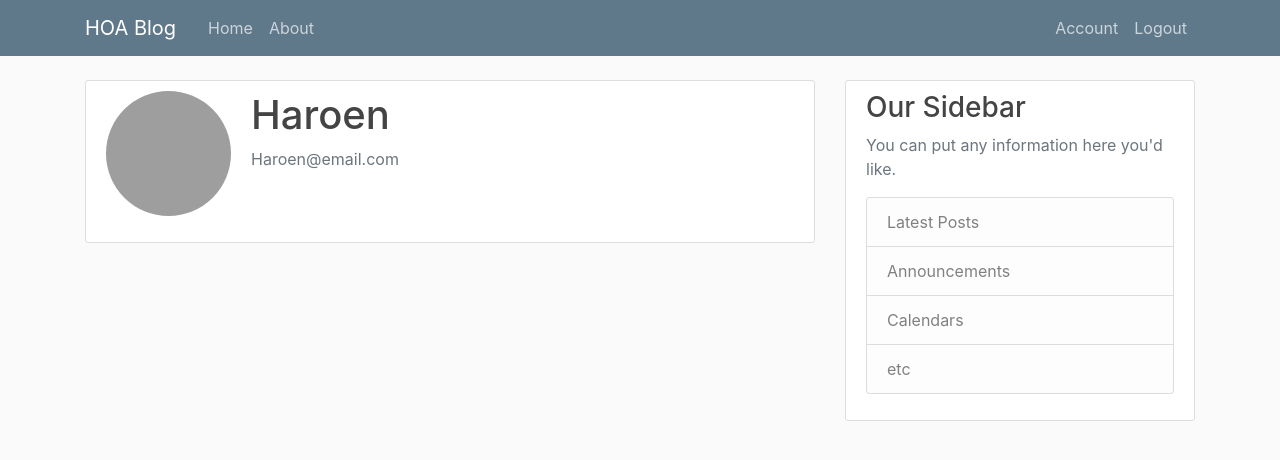
After one commit to H4R03N/Ahmed_Haroen_set09103_cw2, a Flask app: page /account in a window 1280 px wide. The commit adds this page. Shown: the top 460 px of the page. Run offline with Flask 2, Linux system fonts and the light colour scheme; a user stored in the database is signed in; some libraries are stand-ins or nearby versions; grey boxes are pictures that could not be loaded.

Commit message:
profile page

```diff
--- a/app/__init__.py
+++ b/app/__init__.py
@@ -1,9 +1,15 @@
 from flask import Flask
 from flask_sqlalchemy import SQLAlchemy
+from flask_bcrypt import Bcrypt
+from flask_login import LoginManager
 
 app = Flask(__name__)
 app.config['SECRET_KEY'] = '123'
 app.config['SQLALCHEMY_DATABASE_URI'] = 'sqlite:///site.db'
 db = SQLAlchemy(app)
+bcrypt = Bcrypt(app)
+login_manager = LoginManager(app)
+login_manager.login_view = 'login'
+login_manager.login_message_category = 'info'
 
 from app import routes
--- a/app/routes.py
+++ b/app/routes.py
@@ -1,7 +1,8 @@
-from flask import render_template, url_for, flash, redirect
-from app import app
+from flask import render_template, url_for, flash, redirect, request
+from app import app, db, bcrypt
 from app.forms import RegistrationForm, LoginForm
 from app.models import User, Post
+from flask_login import login_user, current_user, logout_user, login_required
 
 posts = [
     {
@@ -32,20 +33,41 @@
 
 @app.route("/register", methods=['GET', 'POST'])
 def register():
+    if current_user.is_authenticated:
+        return redirect(url_for('home'))
     form = RegistrationForm()
     if form.validate_on_submit():
-        flash .format('Account created for {form.username.data}!', 'success')
-        return redirect(url_for('home'))
+        hashed_password = bcrypt.generate_password_hash(form.password.data).decode('utf-8')
+        user = User(username=form.username.data, email=form.email.data, password=hashed_password)
+        db.session.add(user)
+        db.session.commit()
+        flash('Your account has been created! You are now able to log in', 'success')
+        return redirect(url_for('login'))
     return render_template('register.html', title='Register', form=form)
 
 
 @app.route("/login", methods=['GET', 'POST'])
 def login():
+    if current_user.is_authenticated:
+        return redirect(url_for('home'))
     form = LoginForm()
     if form.validate_on_submit():
-        if form.email.data == 'Mo@email.com' and form.password.data == 'password':
-            flash('You have been logged in!', 'success')
-            return redirect(url_for('home'))
+        user = User.query.filter_by(email=form.email.data).first()
+        if user and bcrypt.check_password_hash(user.password, form.password.data):
+            login_user(user, remember=form.remember.data)
+            next_page = request.args.get('next')
+            return redirect(next_page) if next_page else redirect(url_for('home'))
         else:
-            flash('Login Unsuccessful. Please check username and password', 'danger')
+            flash('Login Unsuccessful. Please check email and password', 'danger')
     return render_template('login.html', title='Login', form=form)
+
+
+@app.route("/logout")
+def logout():
+    logout_user()
+    return redirect(url_for('home'))
+
+@app.route("/account")
+@login_required
+def account():
+    return render_template('account.html', title='Account')
--- /dev/null
+++ b/app/templates/account.html
@@ -0,0 +1,13 @@
+{% extends "layout.html" %}
+{% block content %}
+    <div class="content-section">
+  <div class="media">
+    <img class="rounded-circle account-img" src="userimage.jpg">
+    <div class="media-body">
+      <h2 class="account-heading">{{ current_user.username }}</h2>
+      <p class="text-secondary">{{ current_user.email }}</p>
+    </div>
+  </div>
+  <!-- FORM HERE -->
+</div>
+{% endblock content %}
--- a/app/templates/layout.html
+++ b/app/templates/layout.html
@@ -31,8 +31,13 @@
             </div>
             <!-- Navbar Right Side -->
             <div class="navbar-nav">
-              <a class="nav-item nav-link" href="{{ url_for('login') }}">Login</a>
-              <a class="nav-item nav-link" href="{{ url_for('register') }}">Register</a>
+                {% if current_user.is_authenticated %}
+                <a class="nav-item nav-link" href="{{ url_for('account') }}">Account</a>
+                <a class="nav-item nav-link" href="{{ url_for('logout') }}">Logout</a>
+              {% else %}
+                <a class="nav-item nav-link" href="{{ url_for('login') }}">Login</a>
+                <a class="nav-item nav-link" href="{{ url_for('register') }}">Register</a>
+              {% endif %}
             </div>
           </div>
         </div>
```
Also changed, not shown: app/forms.py (+15 -2 lines), app/models.py (+7 -2 lines), app/site.db, 6 other files.
